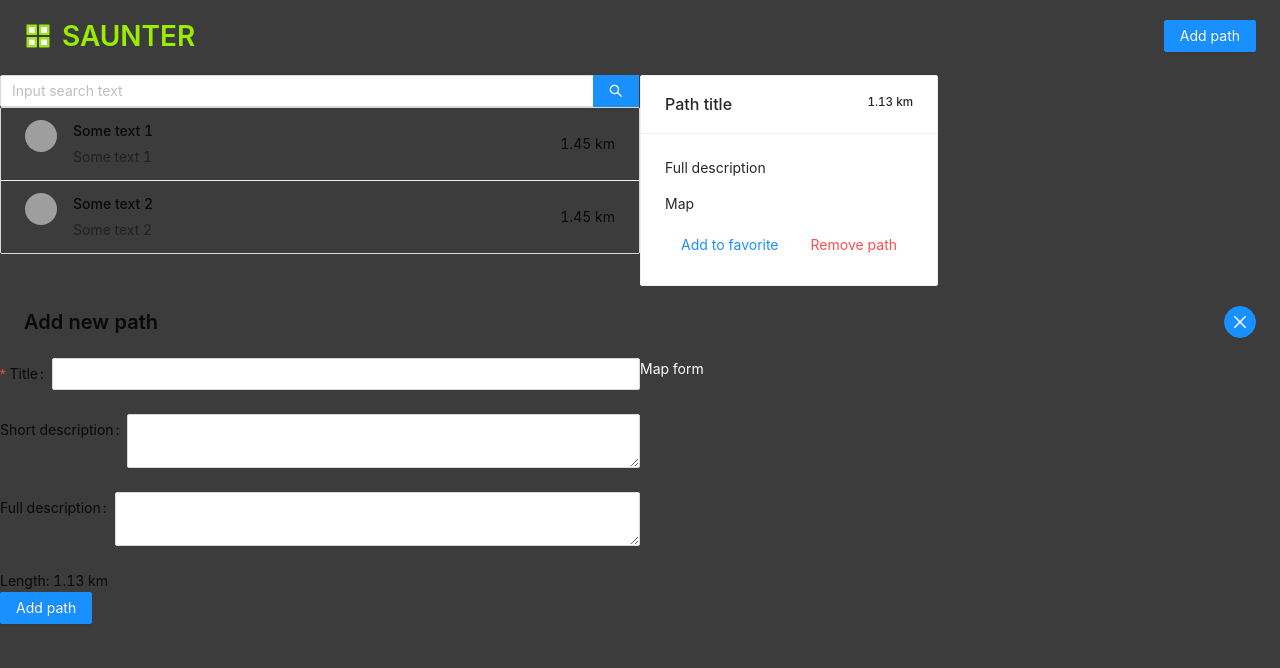
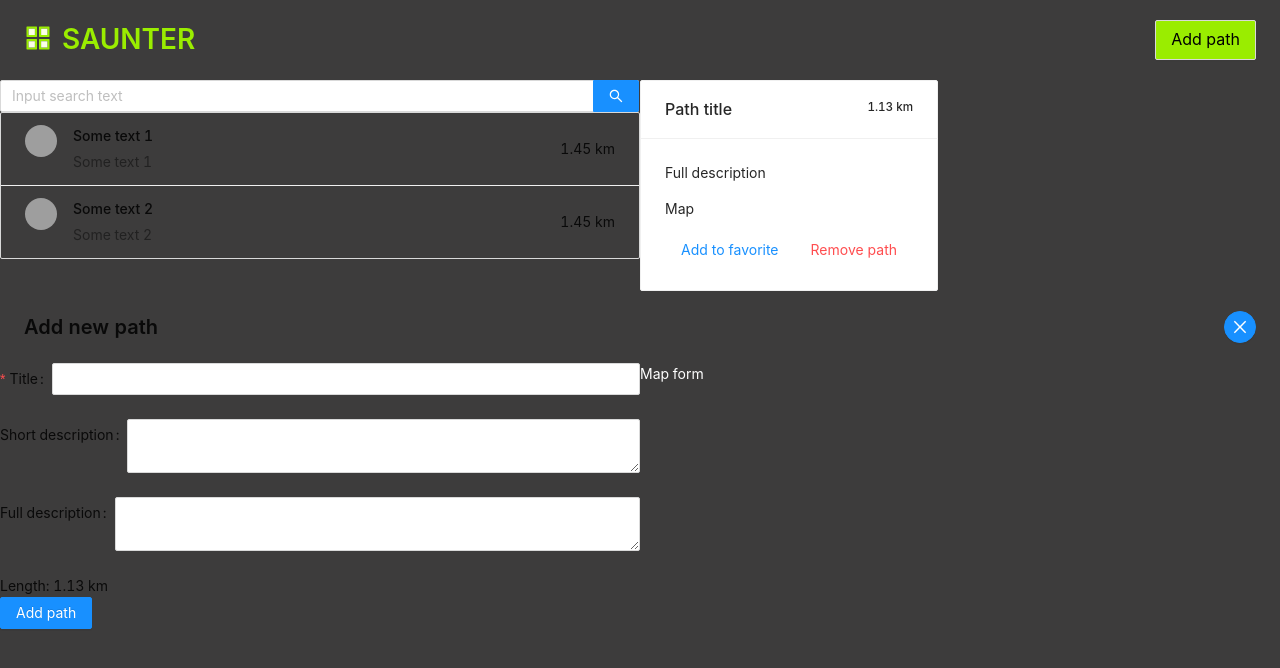
Before and after one commit to AndreyBaglai/Saunter, a React (Create React App) app: page / in a window 1280 px wide. Shown: the top 668 px of the page. Built offline with nearby package versions, Linux system fonts and the light colour scheme; grey boxes are pictures that could not be loaded.

Commit message:
feat: add button and header components

```diff
--- /dev/null
+++ b/src/components/Button/CustomButton.module.css
@@ -0,0 +1,10 @@
+.customBtn {
+  background-color: #9aed00;
+  color: #000;
+  font-weight: 400;
+}
+
+.customBtn:hover, .customBtn:focus {
+  color:#9aed00;
+  border-color:#9aed00;
+}
--- /dev/null
+++ b/src/components/Button/CustomButton.tsx
@@ -0,0 +1,18 @@
+import React from 'react';
+import { Button } from 'antd';
+
+import styles from './CustomButton.module.css';
+import { SizeType } from 'antd/lib/config-provider/SizeContext';
+
+type CustomButtonPropsType = {
+  text: string;
+  size: SizeType;
+};
+
+export default function CustomButton({text, size = 'middle'}: CustomButtonPropsType) {
+  return (
+    <Button className={styles.customBtn} size={size} type="ghost">
+      {text}
+    </Button>
+  )
+}
--- a/src/components/Header/Header.tsx
+++ b/src/components/Header/Header.tsx
@@ -1,8 +1,9 @@
 import React from 'react';
-import { Button, PageHeader } from 'antd';
+import { PageHeader } from 'antd';
 
 import styles from './Header.module.css';
 import Logo from '../Logo/Logo';
+import CustomButton from '../Button/CustomButton';
 
 export default function Header() {
   return (
@@ -11,9 +12,7 @@ export default function Header() {
         className={styles.header}
         title={<Logo />}
         extra={[
-          <Button key="1" type="primary">
-            Add path
-          </Button>,
+          <CustomButton key="1" size="large" text="Add path"></CustomButton>
         ]}
       />
     </>
```
